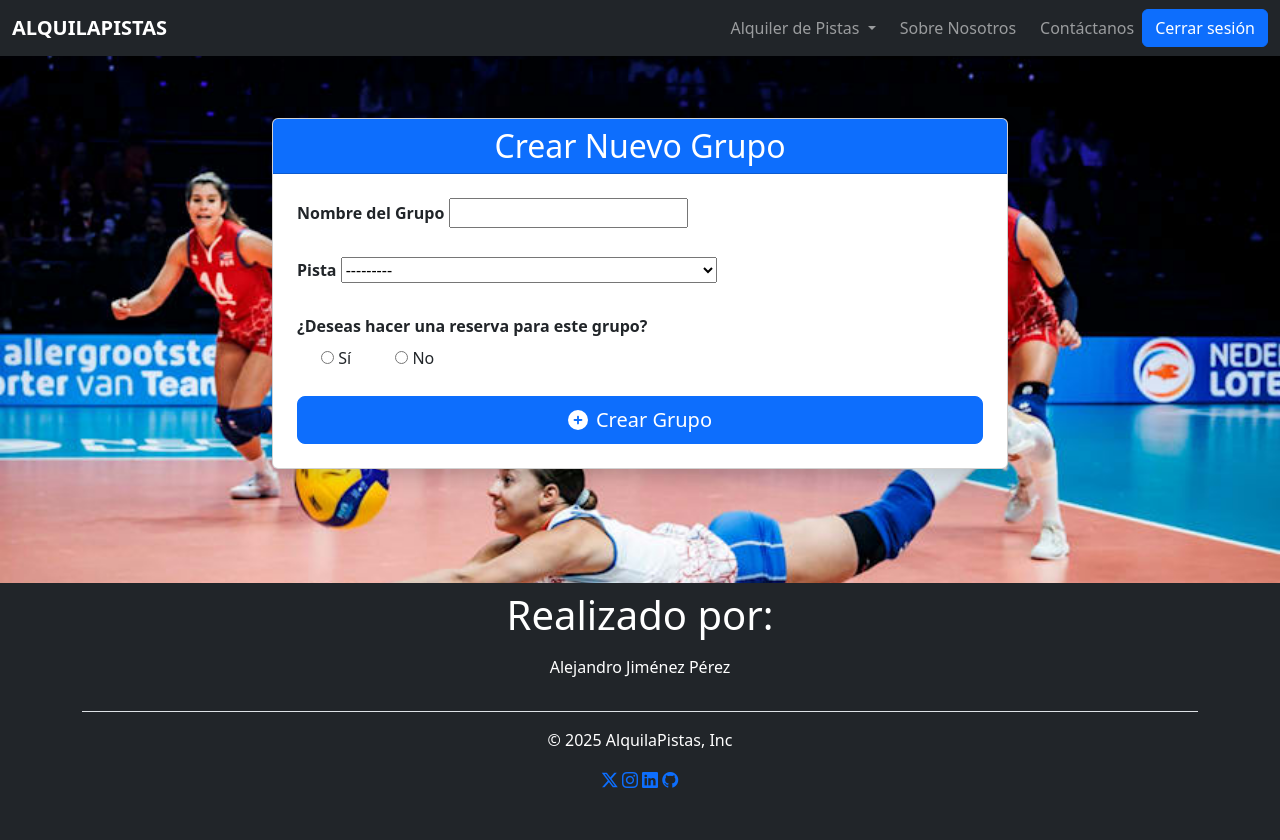
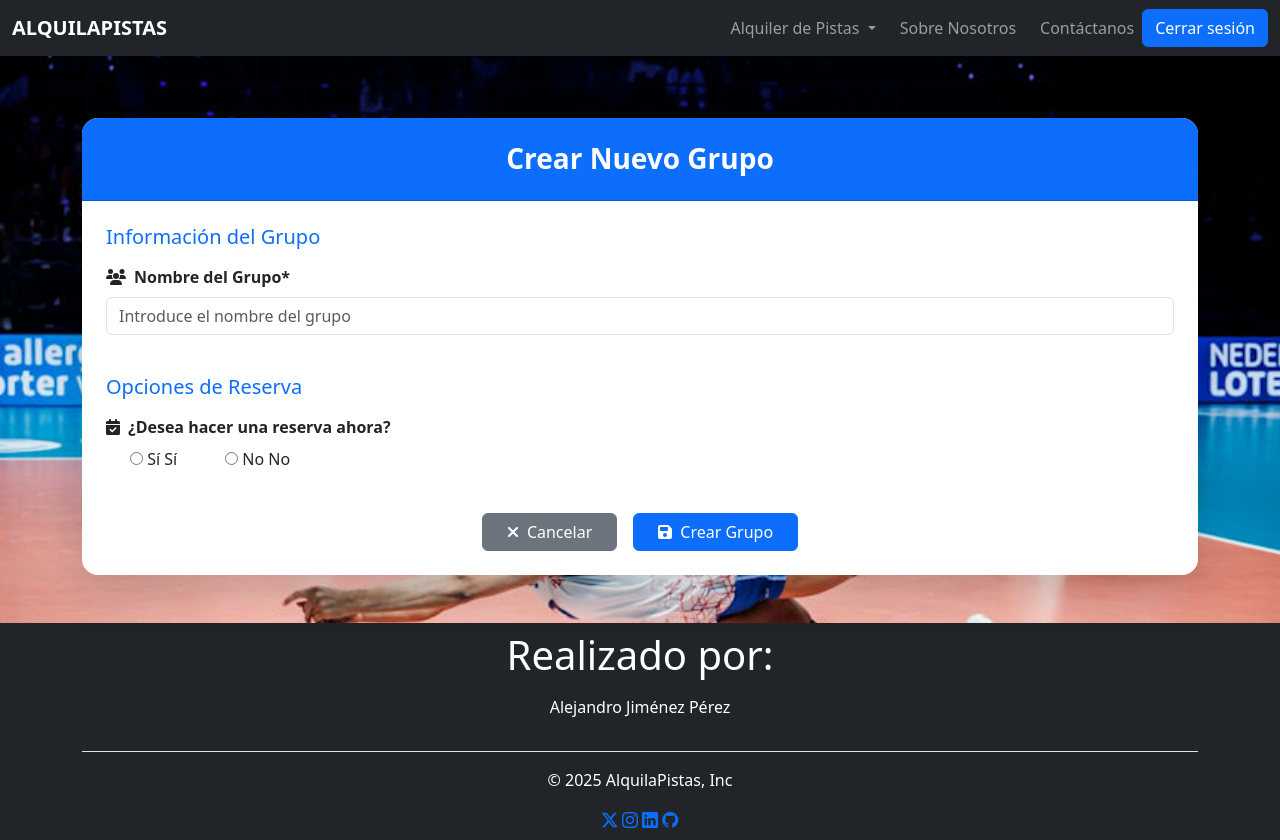
Before and after one commit to ajimper3009/ProyectoFinDeGrado, a Django app: page /create-group/ in a window 1280 px wide. Before the commit the page ends 788 px from the top, so only its background shows below. Run offline with Django 5.2, Linux system fonts and the light colour scheme; a user stored in the database is signed in; data comes from the database, SQL or seed files in the repository; both versions use the stored data as it was after the commit.

Commit message:
EMpiezo a mejorar el formulario de crear grupo (arreglar create_group.html)

```diff
--- a/alquila_pistas/forms.py
+++ b/alquila_pistas/forms.py
@@ -2,26 +2,71 @@ from django import forms
 from django.contrib.auth.forms import UserCreationForm
 
 from django.contrib.auth import get_user_model
+from django.db.models.functions import datetime
 
 from alquila_pistas.models import *
 
 User = get_user_model()
 
 
-class CreateGroupForm(forms.ModelForm):
-    confirm_reservation = forms.ChoiceField(
-        choices=[('True', 'Sí'), ('False', 'No')],
-        label='¿Deseas hacer una reserva para este grupo?',
-        widget=forms.RadioSelect
+from django import forms
+from .models import Group, Court
+from datetime import datetime
+
+class GroupForm(forms.ModelForm):
+    name = forms.CharField(
+        widget=forms.TextInput(attrs={
+            'class': 'form-control',
+            'placeholder': 'Introduce el nombre del grupo',
+            'required': True
+        })
+    )
+
+    make_reservation = forms.BooleanField(
+        label='¿Desea hacer una reserva ahora?',
+        required=False,
+        widget=forms.RadioSelect(choices=[(True, 'Sí'), (False, 'No')])
+    )
+
+    court = forms.ModelChoiceField(
+        queryset=Court.objects.all(),
+        required=False,
+        label='Pista',
+        widget=forms.Select(attrs={
+            'class': 'form-control',
+            'placeholder': 'Selecciona una pista'
+        })
+    )
+
+    date = forms.DateField(
+        required=False,
+        widget=forms.DateInput(attrs={
+            'class': 'form-control',
+            'type': 'date',
+            'min': datetime.now().strftime('%Y-%m-%d')
+        })
+    )
+
+    time = forms.TimeField(
+        required=False,
+        widget=forms.TimeInput(attrs={
+            'class': 'form-control',
+            'type': 'time'
+        })
+    )
+
+    description = forms.CharField(
+        required=False,
+        widget=forms.Textarea(attrs={
+            'class': 'form-control',
+            'placeholder': 'Descripción del grupo'
+        })
     )
 
     class Meta:
         model = Group
-        fields = ['name', 'court']
-        labels = {
-            'name': 'Nombre del Grupo',
-            'court': 'Pista'
-        }
+        fields = ['name', 'make_reservation', 'court', 'description']
+
 
 class ContactForm(forms.Form):
     name = forms.CharField(
--- a/alquila_pistas/models.py
+++ b/alquila_pistas/models.py
@@ -38,8 +38,9 @@ class Reservation(models.Model):
 class Group(models.Model):
     name = models.CharField(max_length=50)
     users = models.ManyToManyField(User)
-    court = models.ForeignKey(Court, on_delete=models.CASCADE)
+    court = models.ForeignKey(Court, on_delete=models.CASCADE, null=True, blank=True)  # Modificada esta línea
     reservation = models.OneToOneField(Reservation, on_delete=models.CASCADE, null=True, blank=True)
+    description = models.TextField(blank=True, null=True)
 
     def __str__(self):
         return f"{self.name} - {self.court.name}"
--- a/alquila_pistas/templates/alquila_pistas/create_group.html
+++ b/alquila_pistas/templates/alquila_pistas/create_group.html
@@ -1,72 +1,160 @@
-{% extends 'base.html' %}
+{% extends "base.html" %}
 {% load static %}
-{% block title %}Crear Grupo{% endblock %}
+
 {% block content %}
-    <div class="container py-5">
-        <div class="row justify-content-center">
-            <div class="col-md-8">
-                <div class="card shadow">
-                    <div class="card-header bg-primary text-white">
-                        <h2 class="mb-0 text-center">Crear Nuevo Grupo</h2>
+<div class="container my-5">
+    <div class="card shadow-lg border-0 rounded-4">
+        <div class="card-header bg-primary text-white p-4 rounded-top-4">
+            <h3 class="mb-0 text-center fw-bold">Crear Nuevo Grupo</h3>
         </div>
         <div class="card-body p-4">
-                        <form method="POST" class="needs-validation">
+            <form method="POST" class="needs-validation" novalidate>
                 {% csrf_token %}
 
-                            <div class="mb-4">
+                <!-- Información básica del grupo -->
+                <div class="row mb-4">
+                    <div class="col-12">
+                        <h5 class="text-primary mb-3">Información del Grupo</h5>
+                        <div class="mb-3">
                             <label for="{{ form.name.id_for_label }}" class="form-label fw-bold">
-                                    {{ form.name.label }}
+                                <i class="fas fa-users me-2"></i>Nombre del Grupo*
                             </label>
                             {{ form.name }}
                             {% if form.name.errors %}
-                                    <div class="alert alert-danger mt-2">
+                                <div class="invalid-feedback d-block">
                                     {{ form.name.errors }}
                                 </div>
                             {% endif %}
                         </div>
+                    </div>
+                </div>
 
-                            <div class="mb-4">
+                <!-- Sección de reserva -->
+                <div class="row mb-4">
+                    <div class="col-12">
+                        <h5 class="text-primary mb-3">Opciones de Reserva</h5>
+                        <div class="mb-3">
+                            <label class="form-label fw-bold">
+                                <i class="fas fa-calendar-check me-2"></i>{{ form.make_reservation.label }}
+                            </label>
+                            <div class="d-flex gap-4">
+                                {% for radio in form.make_reservation %}
+                                <div class="form-check">
+                                    {{ radio }}
+                                    <label class="form-check-label" for="{{ radio.id_for_label }}">
+                                        {{ radio.choice_label }}
+                                    </label>
+                                </div>
+                                {% endfor %}
+                            </div>
+                        </div>
+                    </div>
+                </div>
+
+                <!-- Campos de reserva (inicialmente ocultos) -->
+                <div id="reservation-fields" style="display: none;">
+                    <div class="row mb-4">
+                        <div class="col-12">
+                            <h5 class="text-primary mb-3">Detalles de la Reserva</h5>
+
+                            <div class="mb-3">
                                 <label for="{{ form.court.id_for_label }}" class="form-label fw-bold">
-                                    {{ form.court.label }}
+                                    <i class="fas fa-volleyball-ball me-2"></i>Seleccionar Pista*
                                 </label>
                                 {{ form.court }}
                                 {% if form.court.errors %}
-                                    <div class="alert alert-danger mt-2">
+                                    <div class="invalid-feedback d-block">
                                         {{ form.court.errors }}
                                     </div>
                                 {% endif %}
                             </div>
 
-                            <div class="mb-4">
-                                <label class="form-label fw-bold">
-                                    {{ form.confirm_reservation.label }}
+                            <div class="row">
+                                <div class="col-md-6 mb-3">
+                                    <label for="{{ form.date.id_for_label }}" class="form-label fw-bold">
+                                        <i class="far fa-calendar-alt me-2"></i>Fecha*
                                     </label>
-                                <div class="btn-group d-flex" role="group">
-                                    {% for radio in form.confirm_reservation %}
-                                        <div class="form-check form-check-inline me-3">
-                                            {{ radio }}
-                                            <label class="form-check-label" for="{{ radio.id_for_label }}">
-                                            </label>
-                                        </div>
-                                    {% endfor %}
-                                </div>
-                                {% if form.confirm_reservation.errors %}
-                                    <div class="alert alert-danger mt-2">
-                                        {{ form.confirm_reservation.errors }}
+                                    {{ form.date }}
+                                    {% if form.date.errors %}
+                                        <div class="invalid-feedback d-block">
+                                            {{ form.date.errors }}
                                         </div>
                                     {% endif %}
                                 </div>
 
-                            <div class="d-grid gap-2">
-                                <button type="submit" class="btn btn-primary btn-lg">
-                                    <i class="fas fa-plus-circle me-2"></i>Crear Grupo
-                                </button>
+                                <div class="col-md-6 mb-3">
+                                    <label for="{{ form.time.id_for_label }}" class="form-label fw-bold">
+                                        <i class="far fa-clock me-2"></i>Hora*
+                                    </label>
+                                    {{ form.time }}
+                                    {% if form.time.errors %}
+                                        <div class="invalid-feedback d-block">
+                                            {{ form.time.errors }}
                                         </div>
-                        </form>
+                                    {% endif %}
                                 </div>
                             </div>
                         </div>
                     </div>
                 </div>
 
+                <!-- Botones de acción -->
+                <div class="row mt-4">
+                    <div class="col-12 d-flex justify-content-center gap-3">
+                        <a href="{% url 'alquila_pistas:IndexView' %}" class="btn btn-secondary px-4">
+                            <i class="fas fa-times me-2"></i>Cancelar
+                        </a>
+                        <button type="submit" class="btn btn-primary px-4">
+                            <i class="fas fa-save me-2"></i>Crear Grupo
+                        </button>
+                    </div>
+                </div>
+            </form>
+        </div>
+    </div>
+</div>
 {% endblock %}
+
+{% block extra_js %}
+<script>
+document.addEventListener('DOMContentLoaded', function() {
+    const makeReservationInputs = document.querySelectorAll('input[name="make_reservation"]');
+    const reservationFields = document.getElementById('reservation-fields');
+
+    // Función para manejar la visibilidad de los campos de reserva
+    function handleReservationFields() {
+        makeReservationInputs.forEach(input => {
+            if (input.value === 'True' && input.checked) {
+                reservationFields.style.display = 'block';
+                // Hacer los campos requeridos
+                document.getElementById('{{ form.court.id_for_label }}').required = true;
+                document.getElementById('{{ form.date.id_for_label }}').required = true;
+                document.getElementById('{{ form.time.id_for_label }}').required = true;
+            }
+        });
+    }
+
+    // Evento para los radio buttons
+    makeReservationInputs.forEach(input => {
+        input.addEventListener('change', function() {
+            if (this.value === 'True' && this.checked) {
+                reservationFields.style.display = 'block';
+                // Hacer los campos requeridos
+                document.getElementById('{{ form.court.id_for_label }}').required = true;
+                document.getElementById('{{ form.date.id_for_label }}').required = true;
+                document.getElementById('{{ form.time.id_for_label }}').required = true;
+            } else {
+                reservationFields.style.display = 'none';
+                // Quitar el requerido de los campos
+                document.getElementById('{{ form.court.id_for_label }}').required = false;
+                document.getElementById('{{ form.date.id_for_label }}').required = false;
+                document.getElementById('{{ form.time.id_for_label }}').required = false;
+            }
+        });
+    });
+
+    // Verificar estado inicial
+    handleReservationFields();
+});
+</script>
+{% endblock %}
--- a/alquila_pistas/views.py
+++ b/alquila_pistas/views.py
@@ -1,3 +1,4 @@
+from datetime import timedelta, datetime
 from email.message import EmailMessage
 from django.contrib.auth import login
 from django.contrib.auth.mixins import LoginRequiredMixin
@@ -7,7 +8,7 @@ from django.shortcuts import redirect, render
 from django.urls import reverse_lazy, reverse
 from django.utils import timezone
 from django.views.generic import TemplateView, CreateView, FormView, ListView
-from alquila_pistas.forms import CustomUserCreationForm, CreateGroupForm, ContactForm
+from alquila_pistas.forms import CustomUserCreationForm, GroupForm
 from alquila_pistas.models import *
 
 from django.contrib.auth.mixins import LoginRequiredMixin
@@ -26,35 +27,29 @@ class IndexView(LoginRequiredMixin, TemplateView):
 
 class CreateGroupView(LoginRequiredMixin, CreateView):
     model = Group
-    form_class = CreateGroupForm
+    form_class = GroupForm
     template_name = 'alquila_pistas/create_group.html'
     success_url = reverse_lazy('alquila_pistas:IndexView')
 
     def form_valid(self, form):
-        group = form.save(commit=False)
+        group = form.save()
 
-        # Obtener o crear el usuario basado en el usuario autenticado
-        current_user, created = User.objects.get_or_create(
-            name=self.request.user.username,
-            defaults={
-                'age': 0,  # Valor por defecto
-                'location': '',  # Valor por defecto
-                'gender_type': 'male'  # Valor por defecto
-            }
-        )
+        if form.cleaned_data.get('make_reservation'):
+            # Combinamos fecha y hora para crear start_time
+            date = form.cleaned_data.get('date')
+            time = form.cleaned_data.get('time')
+            start_datetime = datetime.combine(date, time)
 
-        if form.cleaned_data['confirm_reservation'] == 'True':
-            reservation = Reservation.objects.create(
-                user=current_user,
-                court=group.court,
-                date=timezone.now().date(),
-                start_time=timezone.now(),
-                finish_time=timezone.now() + timezone.timedelta(hours=1.5)
+            # Asumimos que cada reserva dura 1 hora
+            finish_datetime = start_datetime + timedelta(hours=1)
+
+            Reservation.objects.create(
+                user=self.request.user,  # Usuario actual
+                court=form.cleaned_data.get('court'),
+                date=date,
+                start_time=start_datetime,
+                finish_time=finish_datetime
             )
-            group.reservation = reservation
-
-        group.save()
-        group.users.add(current_user)
 
         return super().form_valid(form)
 
```
Also changed, not shown: db.sqlite3. Lines whose indentation alone changed are shown as unchanged.
